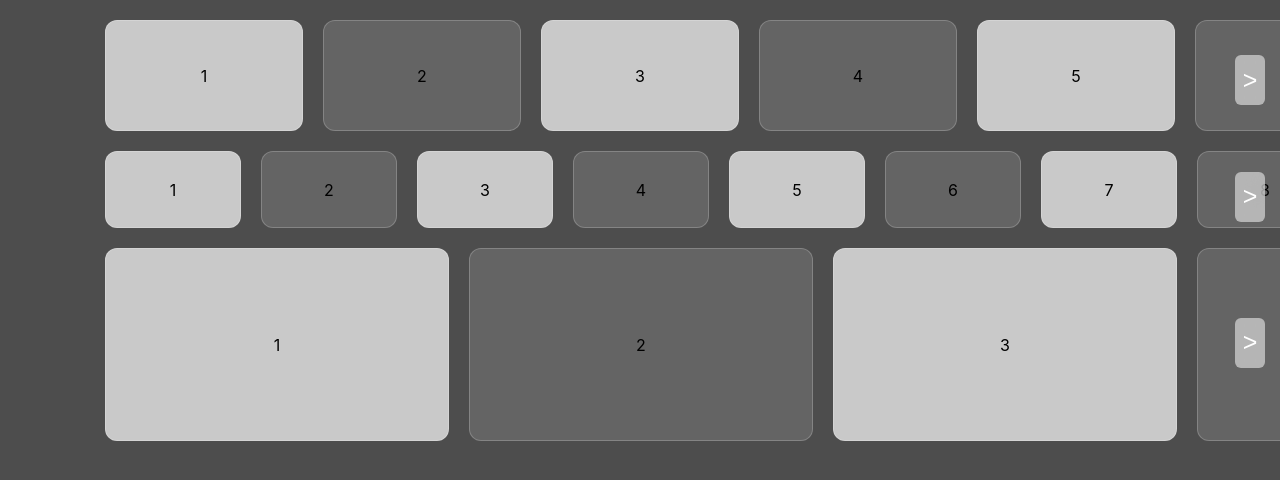
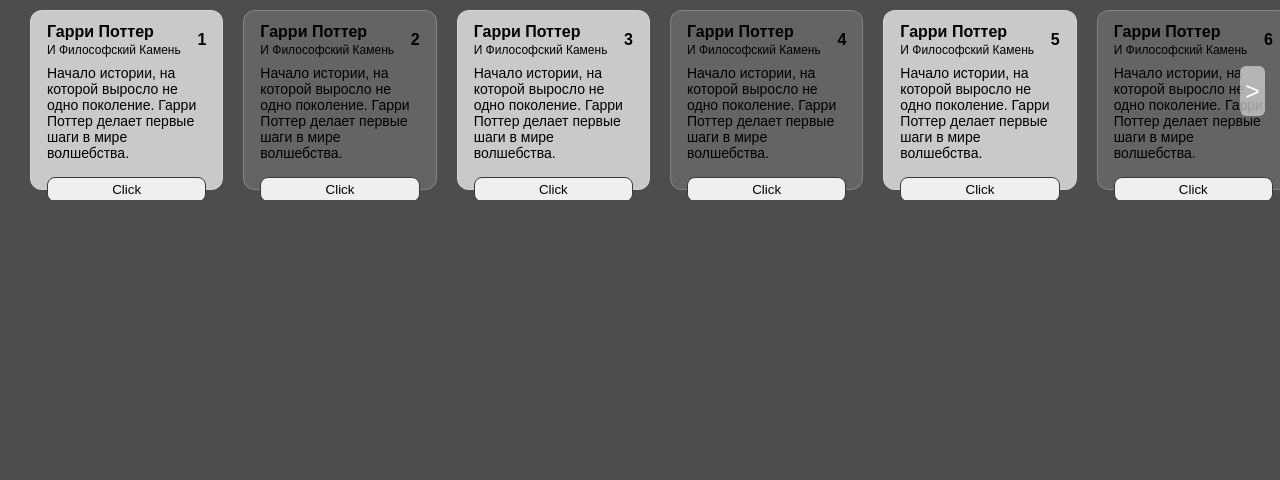
Before and after one commit to Noonekissfm/basic-components, a React (Create React App) app: page / in a window 1280 px wide. Shown: the top 480 px of the page. Built offline with nearby package versions, Linux system fonts and the light colour scheme.

Commit message:
feat(Carousel): full reacreate

```diff
--- a/src/App.tsx
+++ b/src/App.tsx
@@ -1,14 +1,32 @@
-import React from 'react';
+import React, { useState } from 'react';
 import './App.css';
+import { Carousel } from './components/Carousel/Carousel';
+import { CarouselItem } from './components/Carousel/CarouselItem/CarouselItem';
+import { clickFn, generateMockData } from './components/Carousel/utils';
 
 import { Rail } from './components/Rail/Rail';
 
 function App() {
+
+    const [mockData, setMockData] = useState(generateMockData(0, 18))
+
+    const generateAdditionalData = (flag: boolean) => {
+        if(flag) return
+        flag = true
+        setMockData(prev => {
+            return [...prev, ...generateMockData(prev.length, 6)]
+        })
+        flag = false
+    }
+
     return (
         <div className="App">
-            <Rail itemsOnPage={5} />
-            <Rail itemsOnPage={7} />
-            <Rail itemsOnPage={3} />
+            <Rail width={100} height={200}>
+                <Carousel requireAdditionalData={generateAdditionalData}>
+                    {mockData.map((item, i) => <CarouselItem key={`CarouselItem-${i}`} item={item} handlerClick={clickFn} marginLeft={20} cardPerPage={6} />)}
+                    {/* {items.map(()=> <AppCheckbox checked={false} onAction={clickFn} size={Size.LARGE}/>)} */}
+                </Carousel>
+            </Rail>
         </div>
     );
 }
--- a/src/components/Carousel/Carousel.tsx
+++ b/src/components/Carousel/Carousel.tsx
@@ -1,86 +1,61 @@
-import React, { FC, useRef, useState, useEffect } from 'react';
+import React, { FC, useEffect, useRef, useState } from 'react';
+import { CarouselButton } from './CarouselButton/CarouselButton';
+import { scrollOnOffset } from './utils';
 
 import './style.css';
-import { CarouselItem } from './CarouselItem/CarouselItem';
-import { scrollOnOffset } from './utils';
 
 interface IProps {
-    itemsCountPerScroll: number;
-    marginLeft: number;
-    leftAndRightSidesMargin: number;
-    mockData: any[];
-    requestNewData: Function;
+    children: any;
+    requireAdditionalData: (flag: boolean) => void;
 }
 
-export const Carousel: FC<IProps> = ({ mockData, itemsCountPerScroll, marginLeft, requestNewData, leftAndRightSidesMargin }) => {
+export const Carousel: FC<IProps> = ({ children, requireAdditionalData }) => {
     const ulRef = useRef<HTMLUListElement>(null);
-    const requestDataFlag = useRef(false);
+    const isLoadingAdditionalData = useRef<boolean>(false)
 
-    const [screenWidth, setScreenWidth] = useState(0);
-    const [contentWidth, setContentWidth] = useState(0);
+    const [offset, setOffset] = useState(0)
+    const [maxScroll, setMaxScroll] = useState(0)
+    const [viewportWidth, setViewportWidth] = useState(0)
 
-    const itemWidth = Math.ceil((screenWidth - (marginLeft * itemsCountPerScroll + (leftAndRightSidesMargin * 2 - marginLeft))) / itemsCountPerScroll);
+    useEffect(()=>{
+        if(ulRef.current){
+            setMaxScroll(ulRef.current.scrollWidth)
+            setViewportWidth(ulRef.current.clientWidth)
+        }
+    }, [viewportWidth, ulRef.current?.scrollWidth])
 
-    // Screen resize handler
-    useEffect(() => {
-        const handleResize = () => {
-            setScreenWidth(window.innerWidth);
-        };
+    const handlerLeftButtonClick = () => {
+        if(!ulRef.current) return
+        scrollOnOffset(ulRef.current, ulRef.current.scrollLeft - viewportWidth)
+    };
+    const handlerRightButtonClick = () => {
+        if(!ulRef.current) return
+        scrollOnOffset(ulRef.current, ulRef.current.scrollLeft + viewportWidth)
+    };
 
-        handleResize();
-        window.addEventListener('resize', handleResize);
-
-        return () => {
-            window.removeEventListener('resize', handleResize);
-        };
-    }, []);
-
-    // Content resize handler
-    useEffect(() => {
-        if (ulRef.current) {
-            setContentWidth(ulRef.current.scrollWidth);
-        }
-    }, [mockData, contentWidth]);
+    const handlerScroll = () => {
+        if (!ulRef.current) return
+        setOffset(ulRef.current.scrollLeft)
 
 
+        if (((maxScroll - viewportWidth) - offset) < viewportWidth) {
 
-    const handleClickLeft = () => {
-        if (ulRef.current) {
-            scrollOnOffset(ulRef.current, ulRef.current.scrollLeft - (screenWidth - 95 * 2))
+            if(!isLoadingAdditionalData.current) {
+                requireAdditionalData(isLoadingAdditionalData.current);
+                setMaxScroll(ulRef.current.scrollWidth);
+            }
         }
-    };
-
-    const handleClickRight = () => {
-        if (ulRef.current) {
-            scrollOnOffset(ulRef.current, ulRef.current.scrollLeft + (screenWidth - 95 * 2))
-        }
-    };
-
-    const handleScroll = () => {
-        if (!ulRef.current) return;
-
-        if (ulRef.current.scrollLeft >= contentWidth - screenWidth * 2 && !requestDataFlag.current) {
-            requestNewData(requestDataFlag.current);
-        }
-    };
+    }
 
     return (
-        <div className="overflow-container">
-            <div className="carousel-wrapper">
-                <ul className="carousel-items" ref={ulRef} onScroll={handleScroll}>
-                    {mockData.map((item, index) => (
-                        <CarouselItem key={`carousel-item-${index}`} width={itemWidth} item={item}/>
-                    ))}
-                </ul>
+        <>
+            <ul ref={ulRef} className="carousel-items" onScroll={handlerScroll}>
+                {children}
+            </ul>
+            <div className="buttons-wrapper">
+                {offset > 0 && <CarouselButton direction="left" handlerClick={handlerLeftButtonClick} />}
+                {ulRef.current && offset < maxScroll - viewportWidth && <CarouselButton direction="right" handlerClick={handlerRightButtonClick} />}
             </div>
-            <div className="buttons-wrapper">
-                {ulRef.current && ulRef.current.scrollLeft > 0 && (
-                    <button className="carousel__button carousel__button--prev" onClick={handleClickLeft}></button>
-                )}
-                {ulRef.current && ulRef.current.scrollLeft < Math.floor(contentWidth - screenWidth) && (
-                    <button className="carousel__button carousel__button--next" onClick={handleClickRight}></button>
-                )}
-            </div>
-        </div>
+        </>
     );
 };
--- /dev/null
+++ b/src/components/Carousel/CarouselButton/CarouselButton.tsx
@@ -0,0 +1,21 @@
+import React, { FC } from "react";
+import './style.css'
+
+interface IProps {
+    direction: string;
+    handlerClick: () => void;
+}
+
+export const CarouselButton: FC<IProps> = ({direction, handlerClick}) => {
+
+    const rootClasses = ['carousel__button', direction === 'left'? 'carousel__button--left' : 'carousel__button--right']
+
+    // Попробовал тут именно такой вариант
+
+    // Можно сделать иначе <button className={['carousel__button', `carousel__button--${direction}`].join(' ')} />
+    // Тогда не нужна будет переменная rootClasses, но код получается более загруженным
+
+    return (
+        <button className={rootClasses.join(' ')} onClick={handlerClick}/>
+    )
+}
--- /dev/null
+++ b/src/components/Carousel/CarouselButton/style.css
@@ -0,0 +1,41 @@
+.carousel__button {
+    position: absolute;
+    width: 25px;
+    height: 50px;
+
+    border: none;
+    border-radius: 6px;
+
+    background-color: #ffffff86;
+    backdrop-filter: blur(13px);
+
+    transition: transform 0.3s;
+    outline: none;
+}
+
+.carousel__button:hover {
+    transform: scale(1.1);
+}
+
+.carousel__button--left {
+    left: 15px;
+}
+.carousel__button--left::before {
+    content: '\003C';
+    top: 0;
+    left: 0;
+    font-size: 25px;
+    color: #fff;
+}
+
+.carousel__button--right {
+    right: 15px;
+}
+
+.carousel__button--right::before {
+    content: '\003E';
+    top: 0;
+    left: 0;
+    font-size: 25px;
+    color: #fff;
+}
--- a/src/components/Carousel/CarouselItem/CarouselItem.tsx
+++ b/src/components/Carousel/CarouselItem/CarouselItem.tsx
@@ -1,15 +1,51 @@
-import React, { FC, } from 'react';
-import './style.css'
+import React, { FC, useEffect, useState } from 'react';
+import './style.css';
 
 interface IProps {
-    width: number;
-    item: any;
+    item: { title: string; id: number; subtitle: string; description: string };
+    handlerClick: () => void;
+    cardPerPage: number;
+    marginLeft: number;
 }
 
-export const CarouselItem: FC<IProps> = ({ width, item }) => {
+export const CarouselItem: FC<IProps> = ({ item, handlerClick, cardPerPage, marginLeft }) => {
+    const { title, subtitle, description, id } = item;
+
+    const [screenWidth, setScreenWidth] = useState(0);
+
+    // Screen resize handler
+    useEffect(() => {
+        const handleResize = () => {
+            setScreenWidth(window.innerWidth);
+        };
+
+        handleResize();
+        window.addEventListener('resize', handleResize);
+
+        return () => {
+            window.removeEventListener('resize', handleResize);
+        };
+    }, []);
+
     return (
-        <li className="carousel-item" style={{ minWidth: `${width}px` }}>
-            {item}
+        <li className="carousel-item" style={{ minWidth: `${screenWidth / cardPerPage - marginLeft}px`, marginLeft: `${marginLeft}px` }}>
+            <div className="carousel-item__header">
+                <div className='carousel-item__header--left'>
+                    <span className="carousel-item__title">{title}</span>
+                    <span className="carousel-item__subtitle">{subtitle}</span>
+                </div>
+                <div className='carousel-item__header--right'>
+                    <span>{id}</span>
+                </div>
+            </div>
+            <div className="carousel-item__footer">
+                <div className="carousel-item__description">
+                    <span>{description}</span>
+                </div>
+                <button className="carousel-item__button" onClick={handlerClick}>
+                    Click
+                </button>
+            </div>
         </li>
     );
 };
--- a/src/components/Carousel/CarouselItem/style.css
+++ b/src/components/Carousel/CarouselItem/style.css
@@ -1,22 +1,68 @@
 .carousel-item {
-    justify-content: center;
-    align-items: center;
+    justify-content: space-between;
+    align-items: flex-start;
+    text-align: left;
     display: flex;
-    margin-left: 20px;
-    aspect-ratio: 16/9;
+    flex-direction: column;
+    height: inherit;
+    min-width: 250px;
 
-    cursor: pointer;
+    padding: 12px 16px;
+
+    font-family: Arial, Helvetica, sans-serif;
 
     border-radius: 12px;
     border: 1px solid #ffffff34;
 
-    transition: transform 0.3s;
+    transition: transform 0.3s 0.5s;
 }
 
-.carousel-item:first-child {
-    margin-left: 105px;
+.carousel-item:hover {
+    transform: scale(1.1);
 }
 
-.carousel-item:last-child {
-    margin-right: 105px;
+.carousel-item__header {
+    width: 100%;
+    display: flex;
+    margin-bottom: 8px;
+    flex-direction: row;
+    justify-content: space-between;
+
 }
+.carousel-item__header--left {
+    display: flex;
+    flex-direction: column;
+}
+
+.carousel-item__header--right {
+    display: flex;
+    align-items: center;
+
+    font-weight: bold;
+}
+
+.carousel-item__title {
+    font-size: 16px;
+    font-weight: bold;
+
+    margin-bottom: 2px;
+}
+
+.carousel-item__subtitle {
+    font-size: 12px;
+}
+
+.carousel-item__description {
+    font-size: 14px;
+    margin-bottom: 16px;
+}
+
+.carousel-item__button {
+    padding: 4px;
+    width: 100%;
+
+    cursor: pointer;
+
+    border-radius: 8px;
+    border: 1px solid #3a3a3a;
+}
--- a/src/components/Carousel/style.css
+++ b/src/components/Carousel/style.css
@@ -1,21 +1,9 @@
-.overflow-container {
-    position: relative;
-}
-
-.overflow-container::-webkit-scrollbar {
-    display: none;
-}
-
-.carousel-wrapper {
-    min-width: 90%;
-    overflow: hidden;
-}
-
 .carousel-items {
-    margin-top: 20px;
     display: flex;
     list-style: none;
     overflow-x: scroll;
+    height: 100%;
+    padding: 10px;
 }
 
 .carousel-items::-webkit-scrollbar {
@@ -32,57 +20,15 @@
 
 .buttons-wrapper {
     position: absolute;
-    top: 42%;
+    display: block;
 
-    opacity: 1;
-
-    display: block;
+    top: 33%;
     left: 0;
     right: 0;
+
+    opacity: 0;
 }
 
-.overflow-container:hover .buttons-wrapper {
+.rail__container:hover .buttons-wrapper {
     opacity: 1;
 }
-
-.carousel__button {
-    position: absolute;
-    width: 30px;
-    height: 50px;
-
-    border: none;
-    border-radius: 6px;
-
-    background-color: #ffffff86;
-    backdrop-filter: blur(13px);
-
-    transition: transform 0.3s;
-    outline: none;
-}
-
-.carousel__button:hover {
-    transform: scale(1.1);
-}
-
-.carousel__button--prev {
-    left: 15px;
-}
-.carousel__button--prev::before {
-    content: '\003C';
-    top: 0;
-    left: 0;
-    font-size: 25px;
-    color: #fff;
-}
-
-.carousel__button--next {
-    right: 15px;
-}
-
-.carousel__button--next::before {
-    content: '\003E';
-    top: 0;
-    left: 0;
-    font-size: 25px;
-    color: #fff;
-}
--- a/src/components/Carousel/utils.ts
+++ b/src/components/Carousel/utils.ts
@@ -1,12 +1,16 @@
 export const generateMockData = (startNumber: number, size: number) => {
-  const arr: number[] = [];
+  const arr: { title: string; id: number; subtitle: string; description: string }[] = [];
 
   if (startNumber >= 60) return arr
 
   for (let i = startNumber; i < startNumber + size; i++) {
-    arr.push(i + 1);
+    arr.push({
+      title: 'Гарри Поттер',
+      id: i+1,
+      subtitle: 'И Философский Камень',
+      description: 'Начало истории, на которой выросло не одно поколение. Гарри Поттер делает первые шаги в мире волшебства.'
+    });
   }
-
   return arr;
 };
 
@@ -20,3 +24,7 @@
 export const showFlagFromChild = (flag: boolean) => {
   console.log('Flag is: ', flag)
 }
+
+export const clickFn = () => {
+  return console.log('clicked')
+}
--- a/src/components/Rail/Rail.tsx
+++ b/src/components/Rail/Rail.tsx
@@ -1,25 +1,36 @@
-import React, { FC, useState } from 'react';
-import { Carousel } from '../Carousel/Carousel';
-import { generateMockData } from '../Carousel/utils';
+import React, { FC } from 'react';
+
+import './style.css'
 
 interface IProps {
-    itemsOnPage: number;
+    children: any;
+    width: number;
+    height: number;
 }
 
-export const Rail: FC<IProps> = ({itemsOnPage}) => {
-    const [mockData, setMockData] = useState(generateMockData(0, 15));
-
-    const requestNewData = (flag: boolean) => {
-        flag = true;
-        setMockData((prev) => {
-            return [...prev, ...generateMockData(mockData.length, 15)];
-        });
-        flag = false;
-    };
+export const Rail: FC<IProps> = ({children, width, height}) => {
 
     return (
-        <div>
-            <Carousel mockData={mockData} itemsCountPerScroll={itemsOnPage} marginLeft={20} leftAndRightSidesMargin={105} requestNewData={requestNewData} />
+        <div className='rail__container' style={{width: `${width}%`,  height: `${height}px`}}>
+            {children}
         </div>
-    );
+    )
 };
+
+
+
+
+/**Это должна быть универсальная карусель, принимающая разные элементы , т. е. апи карусельки долно быть таким, чтобы в нее можно было прокинуть что угодно в виде массива и оно бы скролилось
+Также надо иметь в виду, что компонент может использоваться для бесконечных рейлов, поэтому  карусель должна уметь трекать состояние, когда ее «почти» долистали. «Почти» тут в том смысле, что можем прокинуть ширину в пикселях или количество карточек, до которого нужно начать загрузку.
+Ну и стрелки еще у карусели должны быть. Если уперлись в край и листать дальше некуда, то стрелочку не рисовать.
+
+Это актуально не только для ui-kit. Обычно в разработке приветствуется модульный подход, когда компонент можно переиспользовать.
+Я бы сделала два компонента. Первый - универсальная карусель Carousel, второй - компонент, использующий карусель, Rail. Для первой отрисовки карусели прокинула бы массив дивчиков - это те элементы, которые будут внутри карусели. В продуктовой разработке это могли бы быть карточки. Причем карточки могут бы быть разной ширины. При достижении конца карусели компонент Carousel должен вызывать колбек. Колбек этот должен быть внутри Rail.
+То есть общая идея такая - компонент Carousel ничего не знает про то, что он будет скролить, а вся подготовка данных должна быть там, где он используется. */
+
+/**
+ * 1. Карусель должна принимать любые элементы в виде массива и выводить их на страницу.
+ * 2. Карусель может быть бесконечной, то есть должен быть функционал отслеживающий скролл карусели, и в случае, если карусель доскролили,
+ * должен срабатывать колбек, который загружает дополнительные данные для неё
+ * 3. Должны быть стрелки, которые также отслеживают состояние и убираются, когда нет возможности прокрутить карусель в конкретную сторону.
+ */
--- /dev/null
+++ b/src/components/Rail/style.css
@@ -0,0 +1,4 @@
+.rail__container {
+    position: relative;
+    display: block;
+}
```
Also changed, not shown: 2 other files (tests, documents, lock files or other folders).
